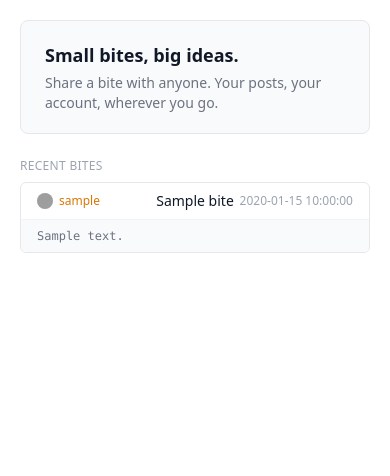
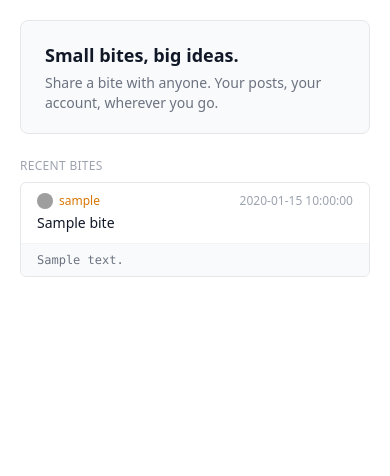
Before and after one commit to alyraffauf/morsels, a Flask app: template templates/index.html in a window 390 px wide. Shown: the part 49-525 px from the top of the page. Run offline with Flask 3, Linux system fonts and the light colour scheme; the template is opened without the code that fills it: most values are stand-ins (such as "Sample title", 1, 10 or a date in 2020); parts of the project's set-up code (start-up, migrations or seed data) failed here and were passed over; some libraries are stand-ins or nearby versions; grey boxes are pictures that could not be loaded.

Commit message:
adjust bite displays for mobile

```diff
--- a/templates/_recent_bites.html
+++ b/templates/_recent_bites.html
@@ -3,14 +3,16 @@
     {% for bite in recent %}
     <a href="{{ url_for('view_bite', identifier=bite.did, rkey=bite.rkey) }}"
        class="block border border-gray-200 rounded-md overflow-hidden hover:border-gray-300 transition-colors">
-        <div class="relative flex items-center justify-between px-4 py-2.5">
+        <div class="px-4 py-2.5">
+            <div class="flex items-center justify-between mb-1">
                 <span class="flex items-center gap-1.5 hover:underline cursor-pointer js-profile-link"
                       data-href="{{ url_for('list_bites', identifier=bite.did) }}">
                     <img src="/avatar/{{ bite.did }}" alt="" class="w-4 h-4 rounded-full bg-gray-100">
                     <span class="text-xs text-amber-600">{{ bite.handle or bite.did }}</span>
                 </span>
-            <span class="absolute inset-0 flex items-center justify-center text-sm font-medium text-gray-900 pointer-events-none">{{ bite.title }}</span>
                 <span class="text-xs text-gray-400">{{ bite.created_at | humandate }}</span>
+            </div>
+            <p class="text-sm font-medium text-gray-900 truncate">{{ bite.title }}</p>
         </div>
         <!-- prettier-ignore -->
         <div class="bg-gray-50 border-t border-gray-100 px-4 py-2">
--- a/templates/view.html
+++ b/templates/view.html
@@ -4,7 +4,8 @@
 
 {% block content %}
 <div class="border border-gray-200 rounded-md overflow-hidden shadow-sm">
-    <div class="relative flex items-center justify-between px-4 py-2.5 border-b border-gray-100">
+    <div class="px-4 py-2.5 border-b border-gray-100">
+        <div class="flex items-center justify-between mb-1">
             <div class="flex items-center gap-1.5">
                 <a href="{{ url_for('list_bites', identifier=did) }}">
                     {% if profile.avatar_url %}
@@ -16,7 +17,6 @@
                 <a href="{{ url_for('list_bites', identifier=did) }}"
                    class="text-xs text-amber-600 hover:text-amber-700 transition-colors">{{ handle or did }}</a>
             </div>
-        <span class="absolute inset-0 flex items-center justify-center text-sm font-medium text-gray-900 pointer-events-none">{{ title }}</span>
             <div class="flex items-baseline gap-2">
                 <span class="text-xs text-gray-400">{{ created_at | humandate }}</span>
             {% if g.user and g.user.did == did %}
@@ -26,6 +26,8 @@
             </form>
             {% endif %}
             </div>
+        </div>
+        <p class="text-sm font-medium text-gray-900">{{ title }}</p>
     </div>
     <!-- prettier-ignore -->
     <div class="highlight bg-gray-50 overflow-x-auto">
```
Lines whose indentation alone changed are shown as unchanged.
